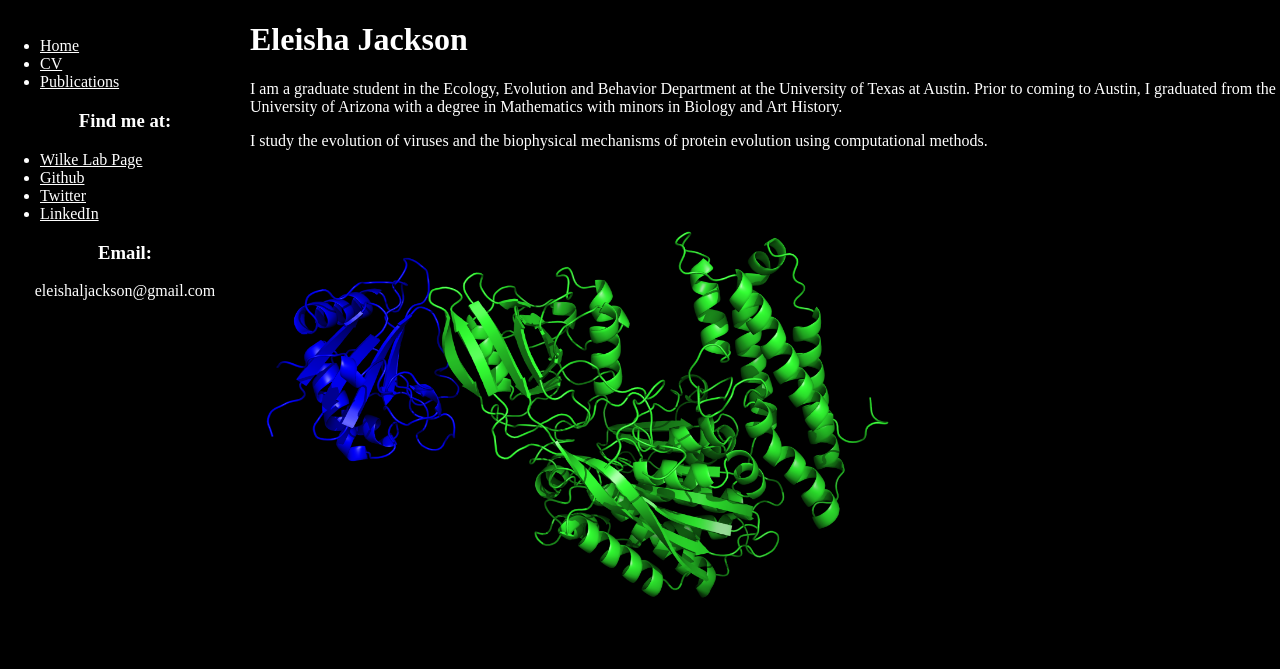
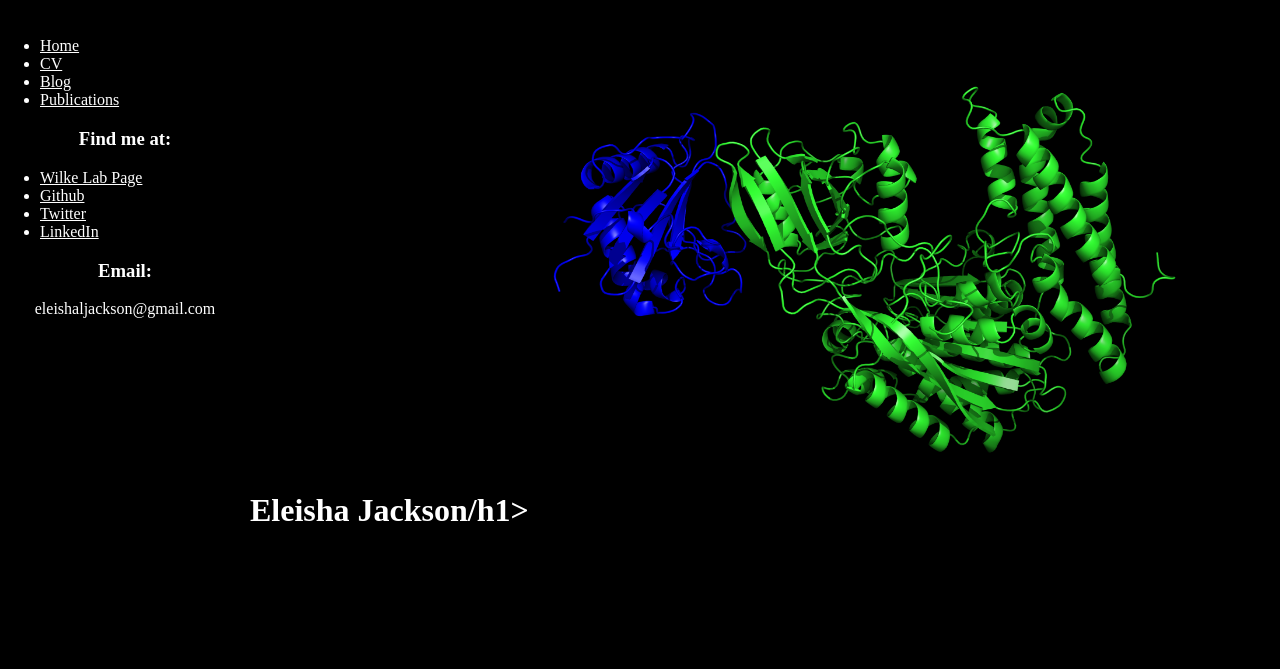
Before and after one commit to elj299/elj299.github.io, a plain HTML site: page index.html in a window 1280 px wide. Drawn offline with Linux system fonts and the light colour scheme.

Commit message:
Making changes...

```diff
--- a/index.html
+++ b/index.html
@@ -13,7 +13,7 @@ img.center {
   margin-right: auto;
 }
 a, a:hover, a:active, a:visited { color: white; }
-h1 {font-size: 32;}
+h1 {font-size: 45;}
 h3 {text-align: center;}
 </style>
 
@@ -24,6 +24,7 @@ h3 {text-align: center;}
    <ul>
         <li><a href="/">Home</a></li>
         <li><a href="/files/Eleisha_CV.pdf">CV</a></li>
+        <li><a href="/blog.html">Blog</a></li>
         <li><a href="/publications.html">Publications</a></li>
     </ul>
 
@@ -41,10 +42,7 @@ h3 {text-align: center;}
 
 </div>
    <div id='right'>
-    <h1>Eleisha Jackson</h1>
-	<p> I am a graduate student in the Ecology, Evolution and Behavior Department at the University of Texas at 	 	Austin. Prior to coming to Austin, I graduated from the University of Arizona with a degree in Mathematics with minors in Biology and Art History. </p>
-
-	<p>I study the evolution of viruses and the biophysical mechanisms of protein evolution using computational methods. </p>
+    <h1>Eleisha Jackson/h1>
 	<img src="/images/MACV_GP1_hTfr1_1.png" height="500" width="700" class="center"></div>
 </div>
 
```
